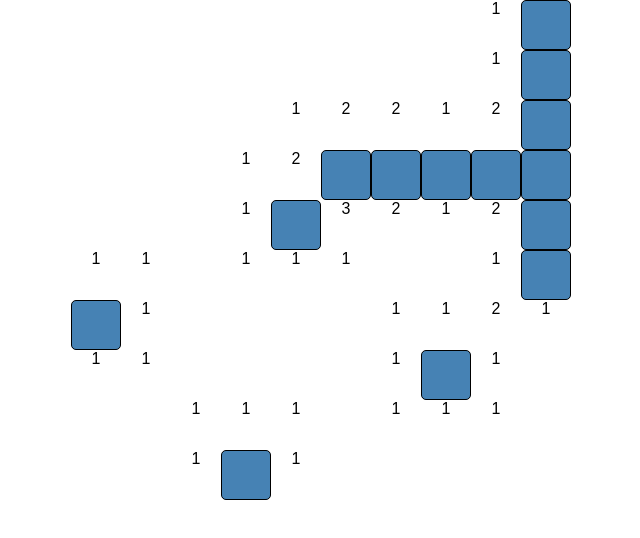
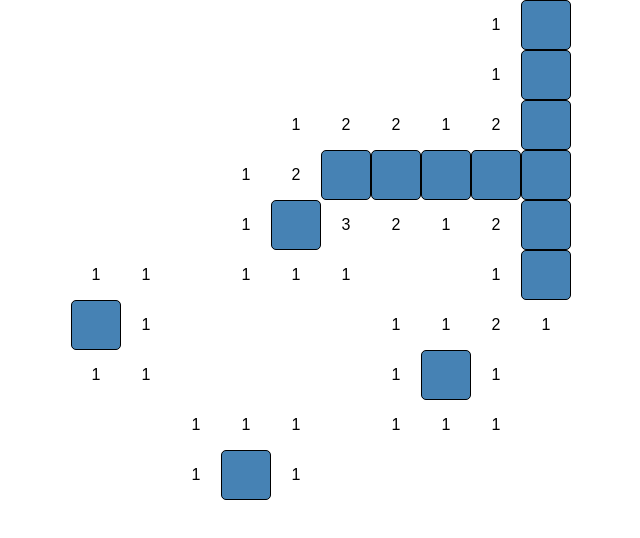
Before and after one commit to ischulz/Minesweeper, a React (Create React App) app in the folder minesweeper/: page / in a window 1280 px wide. Both pictures are taken after a click on the element 415 px from the left and 25 px from the top of the page. Shown: the top 538 px of the page, without its empty margins (319-959 px from the left). Built offline with nearby package versions, Linux system fonts and the light colour scheme.

Commit message:
refactor cell component and include getcelltext func

```diff
--- a/minesweeper/src/Cell.css
+++ b/minesweeper/src/Cell.css
@@ -10,6 +10,7 @@
 .cellClicked {
   background-color: white;
   text-align: center;
+  position: relative;
 }
 
 .cellUnclicked {
@@ -17,3 +18,10 @@
   border: 1px solid black;
   border-radius: 5px;
 }
+
+.cellText {
+  position: absolute;
+  top: 50%;
+  left: 50%;
+  transform: translate(-50%, -50%);
+}
--- a/minesweeper/src/Cell.jsx
+++ b/minesweeper/src/Cell.jsx
@@ -1,21 +1,24 @@
 import React from 'react';
 import './Cell.css';
+
+const getCellText = (text, value, props) =>
+    props.visualValue[props.row][props.cell] === 1 && props.cellValue[props.row][props.cell] === value && <div className="cellText">{text}</div>;
+
 
 const Cell = ((props) => (
     <div
       className={props.visualValue[props.row][props.cell] === 1 ? 'cell cellClicked' : 'cell cellUnclicked'}
       onClick={() => props.handleClick(props.row, props.cell)}
     >
-      {props.visualValue[props.row][props.cell] === 1 && props.cellValue[props.row][props.cell] === 66 && 'Bomb!'}
-      {props.visualValue[props.row][props.cell] === 1 && props.cellValue[props.row][props.cell] === 101 && '1'}
-      {props.visualValue[props.row][props.cell] === 1 && props.cellValue[props.row][props.cell] === 102 && '2'}
-      {props.visualValue[props.row][props.cell] === 1 && props.cellValue[props.row][props.cell] === 103 && '3'}
-      {props.visualValue[props.row][props.cell] === 1 && props.cellValue[props.row][props.cell] === 104 && '4'}
-      {props.visualValue[props.row][props.cell] === 1 && props.cellValue[props.row][props.cell] === 105 && '5'}
-      {props.visualValue[props.row][props.cell] === 1 && props.cellValue[props.row][props.cell] === 106 && '6'}
-      {props.visualValue[props.row][props.cell] === 1 && props.cellValue[props.row][props.cell] === 107 && '7'}
-      {props.visualValue[props.row][props.cell] === 1 && props.cellValue[props.row][props.cell] === 108 && '8'}
-
+      {getCellText('Bomb', 66, props) ||
+      getCellText(1, 101, props) ||
+      getCellText(2, 102, props) ||
+      getCellText(3, 103, props) ||
+      getCellText(4, 104, props) ||
+      getCellText(5, 105, props) ||
+      getCellText(6, 106, props) ||
+      getCellText(7, 107, props) ||
+      getCellText(8, 108, props)}
     </div>
 ));
 
```
